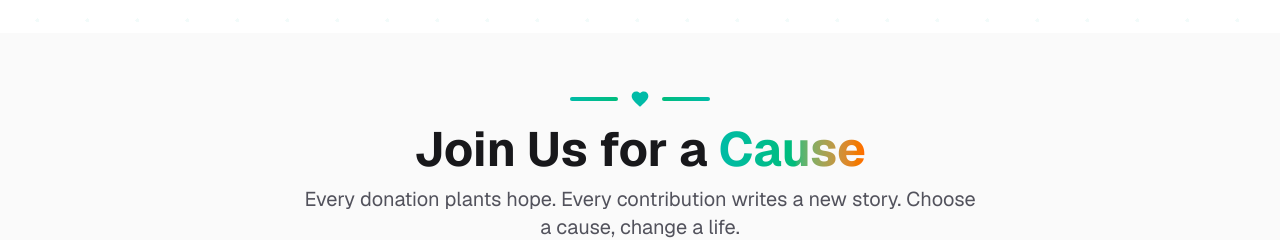
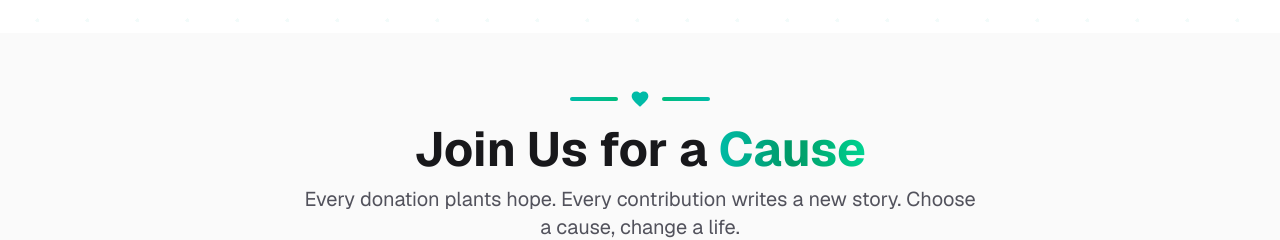
Before and after one commit to Akshi1277/tpf_frontend, a Next.js app: page /about in a window 1280 px wide. Shown: the part 4543-4783 px from the top of the page. Built offline with nearby package versions, Linux system fonts and the light colour scheme; no server answers.

Commit message:
update globals.css and WhatWeDoSection.jsx

```diff
--- a/src/app/globals.css
+++ b/src/app/globals.css
@@ -194,6 +194,10 @@ body, html {
   opacity: 1;
 }
 
+#curated-container::-webkit-scrollbar {
+  display: none;
+}
+
 @layer base {
   * {
     @apply border-border outline-ring/50;
--- a/src/components/aboutus/WhatWeDoSection.jsx
+++ b/src/components/aboutus/WhatWeDoSection.jsx
@@ -124,7 +124,7 @@ export default function WhatWeDoSection({ darkMode }) {
 
           <h2 className={`text-3xl md:text-4xl lg:text-5xl font-bold mb-3 ${COLORS.neutralHeading}`}>
             Join Us for a{' '}
-            <span className="bg-gradient-to-r from-teal-500 via-emerald-500 to-orange-500 text-transparent bg-clip-text">
+            <span className="bg-gradient-to-r from-teal-500 via-emerald-600 to-emerald-400 text-transparent bg-clip-text">
               Cause
             </span>
           </h2>
@@ -170,7 +170,7 @@ export default function WhatWeDoSection({ darkMode }) {
 
           <div
             id="curated-container"
-            className="flex gap-5 overflow-x-auto pb-4 snap-x snap-mandatory scrollbar-hide"
+            className="flex gap-5 overflow-x-auto pb-4 snap-x snap-mandatory scrollbar-hide  [scrollbar-width:none] [-ms-overflow-style:none] "
           >
             {infiniteCurated.map((item, index) => (
               <div key={`curated-${item.id}-${index}`} className="flex-shrink-0 w-[200px] md:w-[280px] snap-start">
```
